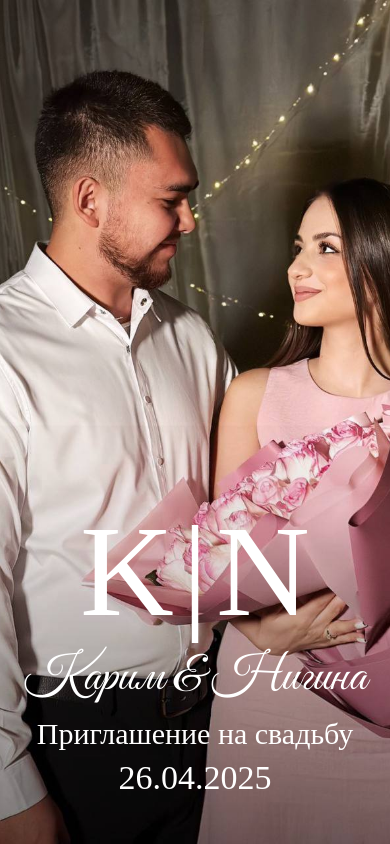
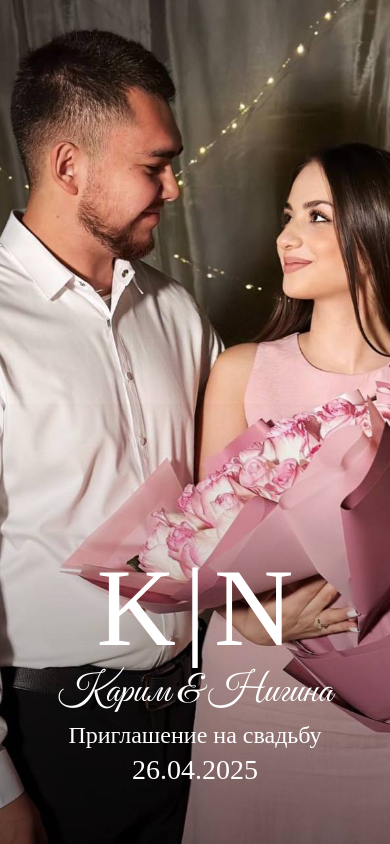
Before and after one commit to broevanigina/wedding-invite, a plain HTML site: page index.html in a window 390 px wide. Drawn offline with Linux system fonts and the light colour scheme; a web font is replaced by a local one.

Commit message:
index.html

```diff
--- a/index.html
+++ b/index.html
@@ -19,7 +19,7 @@
             justify-content: center;
             align-items: flex-end;
             height: 100vh;
-            background: url('https://github.com/broevanigina/wedding-invite/blob/main/photo_2025-03-24_14-01-49.jpg?raw=true') no-repeat center center/cover;
+            background: url('https://github.com/broevanigina/wedding-invite/blob/main/photo_2025-03-24_14-08-16.jpg?raw=true') no-repeat center center/cover;
             background-size: cover;
             overflow: hidden; /* Убрала прокрутку */
         }
@@ -27,7 +27,7 @@
         .container {
             text-align: center;
             width: 100%;
-            padding-bottom: 10%; /* Подняла текст выше */
+            padding-bottom: 12%; /* Подняла текст */
             animation: fadeInUp 1.5s ease-out;
         }
 
@@ -35,36 +35,36 @@
             display: flex;
             justify-content: center;
             align-items: center;
-            font-size: 180px; /* Сделала еще больше */
+            font-size: 150px; /* Уменьшила */
             font-weight: 200; /* Тоньше */
             color: white;
         }
 
         .divider {
-            font-size: 180px;
+            font-size: 150px;
             font-weight: 100;
             margin: 0 10px;
         }
 
         .names {
             font-family: 'Great Vibes', cursive;
-            font-size: 65px; /* Увеличила */
+            font-size: 50px; /* Чуть меньше */
             color: white;
-            margin-top: -5px; /* Чуть выше */
+            margin-top: -5px;
         }
 
         .invite-text,
         .date {
-            font-size: 36px; /* Увеличила */
+            font-size: 28px; /* Чуть уменьшила */
             font-weight: 400;
             color: white;
-            margin-top: 5px; /* Подняла текст выше */
+            margin-top: 5px;
         }
 
         .date {
-            font-size: 40px; /* Еще крупнее */
+            font-size: 32px;
             font-weight: 500;
-            margin-top: 5px; /* Подняла дату чуть выше */
+            margin-top: 5px;
         }
 
         @keyframes fadeInUp {
@@ -80,31 +80,28 @@
 
         @media (max-width: 768px) {
             .container {
-                padding-bottom: 12%; /* Подняла для мобильных */
+                padding-bottom: 15%; /* Больше отступа снизу */
             }
 
             .initials {
-                font-size: 130px;
+                font-size: 110px; /* Еще меньше для мобильных */
             }
 
             .divider {
-                font-size: 130px;
+                font-size: 110px;
                 margin: 0 8px;
             }
 
             .names {
-                font-size: 50px; /* Увеличила */
-                margin-top: 0;
+                font-size: 40px;
             }
 
             .invite-text {
-                font-size: 30px; /* Увеличила */
-                margin-top: 8px; /* Чуть выше */
+                font-size: 24px;
             }
 
             .date {
-                font-size: 34px; /* Увеличила */
-                margin-top: 8px; /* Чуть выше */
+                font-size: 28px;
             }
         }
     </style>
```
